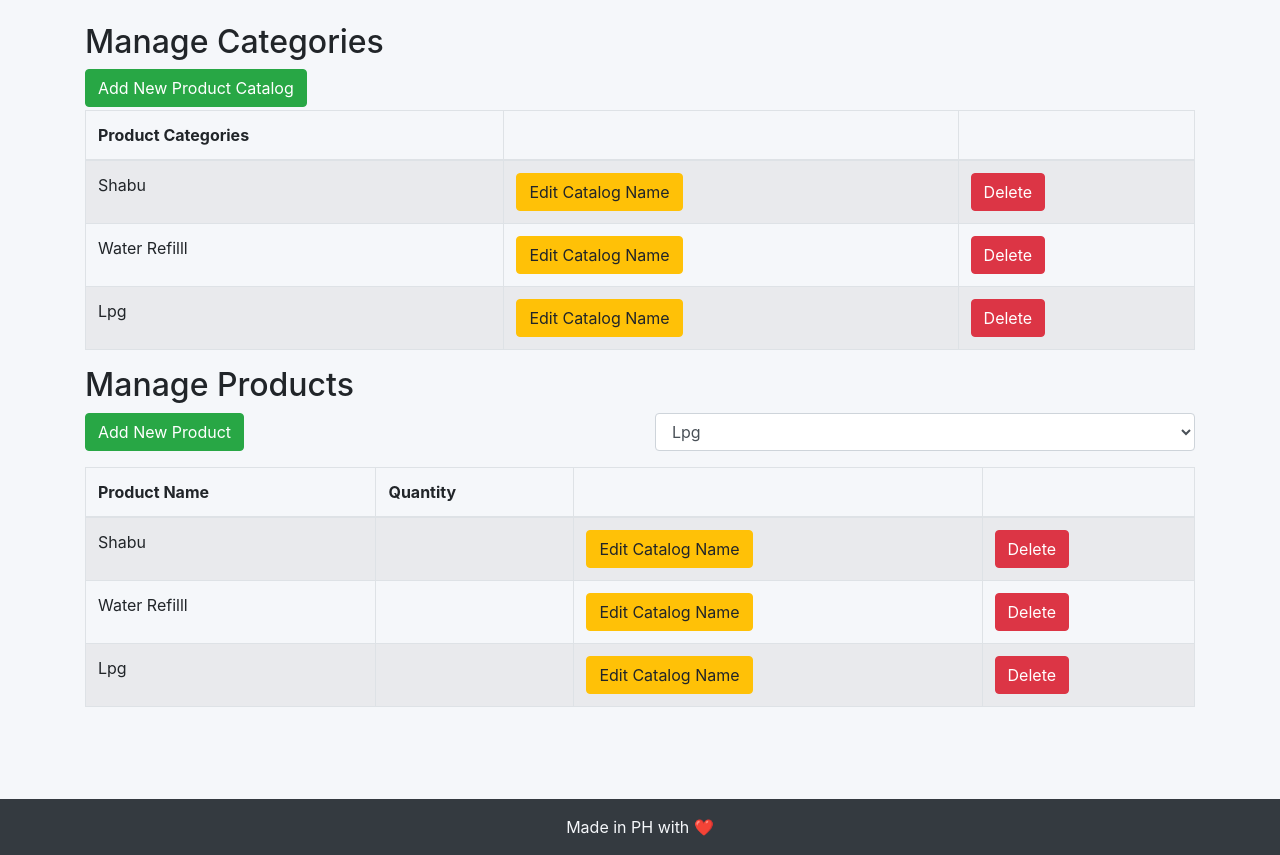
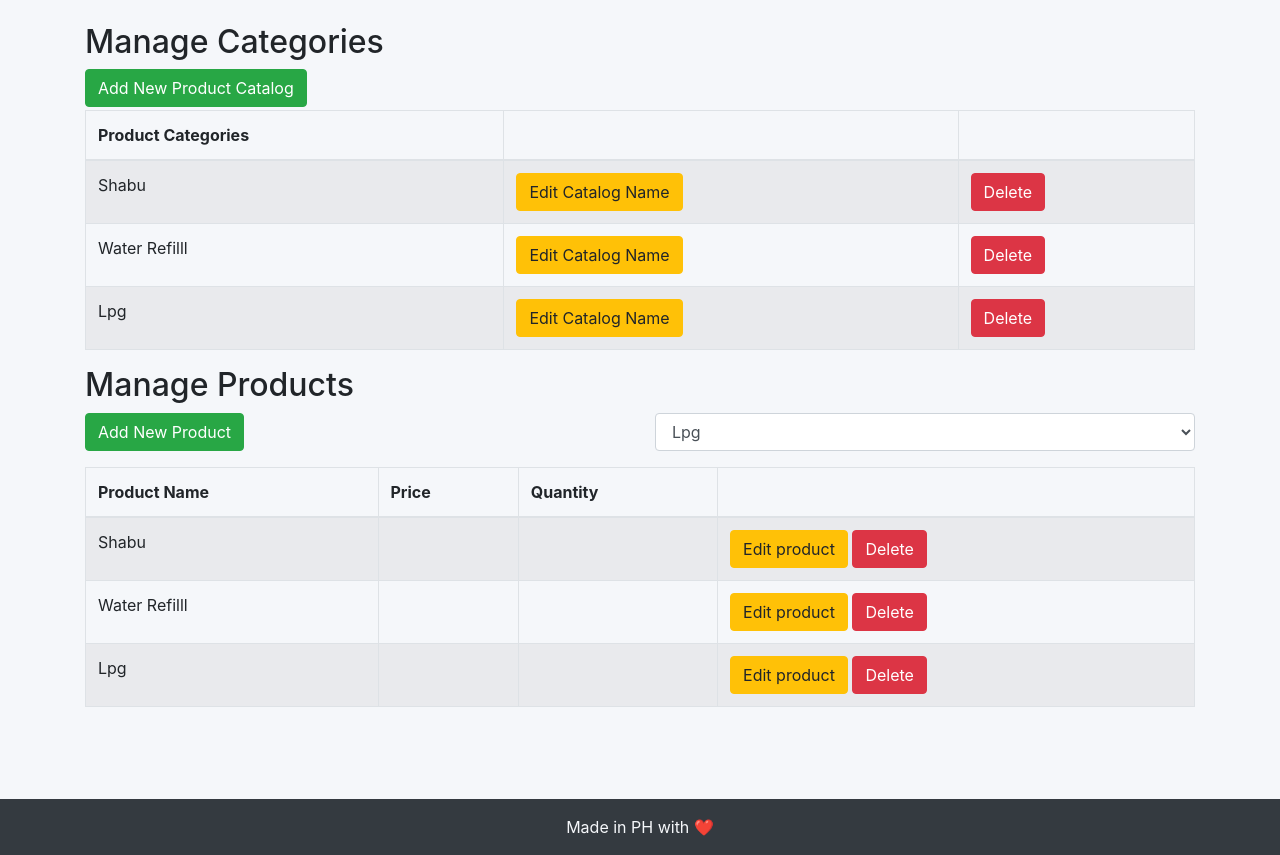
Before and after one commit to anthonyjohnhinay/infinite-water, a Flask app: page /admin/products in a window 1280 px wide. Shown: the part 81-936 px from the top of the page. Run offline with Flask 2, Linux system fonts and the light colour scheme; data comes from the database, SQL or seed files in the repository; both versions use the stored data as it was after the commit; some libraries are stand-ins or nearby versions.

Commit message:
partially finished the products WIP

```diff
--- a/admin/static/css/contents.css
+++ b/admin/static/css/contents.css
@@ -1,4 +1,4 @@
-label[for="categories"]
+label[for="catalogname"]
 {
     display: none;
 }
@@ -14,3 +14,7 @@ label[for="categories"]
 .catalog{
     margin-bottom: 3px;
 }
+
+table, td, tr{
+    border-collapse: collapse;
+}
--- a/admin/static/js/add_catalog.js
+++ b/admin/static/js/add_catalog.js
@@ -30,21 +30,21 @@ $(document).ready(function(){
 
     });
     // new function for the select
-    $('#categories').on('change' , function(event){ // it detects what the on select option then send post request to the backend
-        var product = $('#categories').val();
+    $('#catalogname').on('change' , function(event){ // it detects what the on select option then send post request to the backend
+        var product = $('#catalogname option:selected').text();
         $.ajax({
-            url:"/admin/api/products/add",
+            url:"/admin/api/products/filter",
             method:"POST",
             data: {product: product},
             success:function(data){
-                console.log(product)
+                $('#product_table').html(data)
             }
         })
     });
 
     // function for the the adding products
     $('#modal_submit2').click(function(){
-        var selectprod = $('#categories').val();
+        var category = $('#categories option:selected').text(); // this is to get the value name in the text
         var productname = $('#productname').val();
         var price = $('#price').val();
         var qty = $('#qty').val();
@@ -53,7 +53,7 @@ $(document).ready(function(){
                 url: "/admin/api/products/add",
                 method: 'POST',
                 data:{
-                    selectprod : selectprod,
+                    selectprod : category,
                     productname : productname,
                     price : price,
                     qty : qty
@@ -78,6 +78,8 @@ $(document).ready(function(){
 
 
     });
+    // function for filtering the products based on the catalog
+
 
 
 });
--- a/admin/templates/manage_products.html
+++ b/admin/templates/manage_products.html
@@ -1,5 +1,6 @@
 {%extends "root_template/navbar.html"%}
 {% import 'bootstrap4/form.html' as wtf%}
+{%block title%} Manage Products {%endblock%}
 {%block body%}
 <script src="{{url_for('admin.static', filename='js/add_catalog.js')}}"></script>
 <link rel="stylesheet" href="{{url_for('admin.static', filename='css/contents.css')}}">
@@ -51,16 +52,16 @@
             <button class="btn btn-success btn-md"data-toggle="modal" data-target="#exampleModal2" id="selectmodal"> Add New Product</button>
           </div>
           <div class="col-lg-6 col-md-6 col-sm-12">
-              {{wtf.render_field(form1.categories, _class='wrapper', onfocus='this.size=5;' ,onblur='this.size=1;' ,onchange='this.size=1; this.blur();')}}
+              {{wtf.render_field(form1.catalogname, _class='wrapper', onfocus='this.size=5;' ,onblur='this.size=1;' ,onchange='this.size=1; this.blur();')}}
           </div>
-          <div class="col-lg-12">
+          <div class="col-lg-12" id="product_table">
             <div class="table-responsive">
               <table class="table table-striped table-bordered">
                 <thead>
                   <tr>
                     <th scope="col">Product Name</th>
+                    <th scope="col">Price</th>
                     <th scope="col">Quantity</th>
-                    <th scope="col"></th>
                     <th scope="col"></th>
                   </tr>
                 </thead>
@@ -69,8 +70,12 @@
                     {%for catalog in catalog%}
                       <td scope="row">{{catalog.name}}</td>
                       <td></td>
-                      <td><a href="#" class="btn btn-warning">Edit Catalog Name</a></td>
-                      <td><a href="{{url_for('admin.api.api_product.catalog_delete_post', id=catalog.id)}}" class="btn btn-danger">Delete</a></td>
+                      <td></td>
+                      <td>
+                        <a href="#" class="btn btn-warning">Edit product</a>
+                        <a href="{{url_for('admin.api.api_product.catalog_delete_post', id=catalog.id)}}" class="btn btn-danger">Delete</a>
+                      </td>
+
                   </tr>
                   {%endfor%}
                 </tbody>
--- a/admin/templates/root_template/navbar.html
+++ b/admin/templates/root_template/navbar.html
@@ -49,7 +49,7 @@
 </nav>
   <!-- This will be the extensible file for all in admin-->
 {%block body%} {%endblock%}
-<!-- Experimental Footer-->
+<!-- Footer-->
 <footer class="page-footer font-small dark">
   <div class="footer-copyright text-center py-3 white-text">
     Made in PH with ❤️
--- a/api/helpers.py
+++ b/api/helpers.py
@@ -14,6 +14,6 @@ def gen_password():
         pw.append(random.choice(char))
     product = ("".join(pw))
     return product
+# this uses in the form_field.py for the dynamic SelectField
 def product_catalog():
-    #temporary while creation
     return Catalog.query
--- a/db/models.py
+++ b/db/models.py
@@ -1,4 +1,4 @@
-from enum import unique
+
 from db.database import db
 from flask_login import UserMixin, AnonymousUserMixin
 from datetime import datetime
@@ -23,6 +23,8 @@ class Catalog(db.Model):
 class Product(db.Model):
     id = db.Column(db.Integer, primary_key=True)
     name = db.Column(db.String(20), unique=True)
+    price = db.Column(db.Integer)
+    quantity = db.Column(db.Integer)
     catalog_id = db.Column(db.Integer, db.ForeignKey('catalog.id'))
 
 # this is used to avoid any errors when browsing not login
--- a/form_fields.py
+++ b/form_fields.py
@@ -27,7 +27,7 @@ class add_user(FlaskForm):
 
 # for manage_products
 class select_catalog(FlaskForm):
-    categories = QuerySelectField(query_factory=product_catalog, allow_blank=False)
+    catalogname = QuerySelectField(query_factory=product_catalog, allow_blank=False)
 class catalog_forms(FlaskForm):
     catalog = StringField('New Catalog', validators=[InputRequired()])
 class add_products(FlaskForm):
```
Also changed, not shown: api/branch/products.py (+21 -1 lines), db/admin.db.
